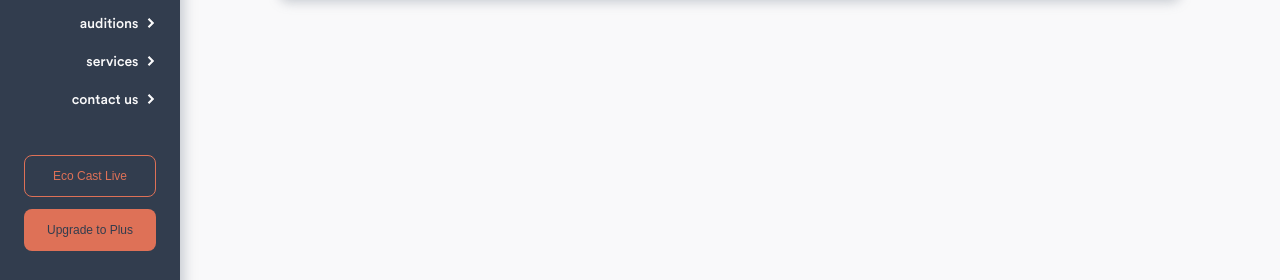
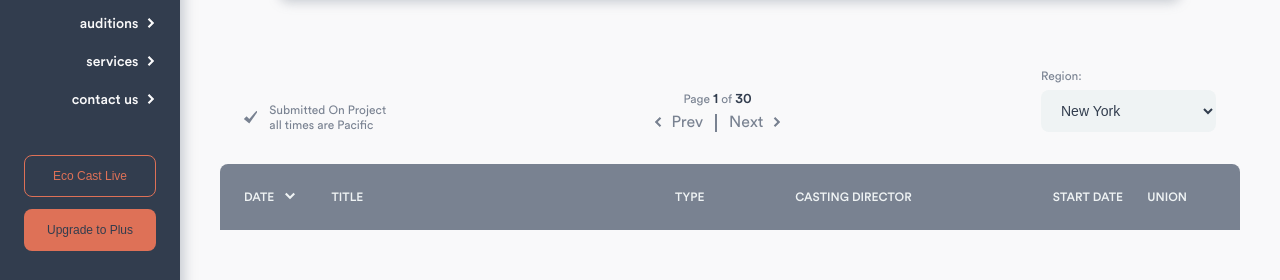
Before and after one commit to Zachcos/ActorsAccessRedesign, a Next.js app: page /breakdowns in a window 1280 px wide. Shown: the part 306-586 px from the top of the page. Built offline with nearby package versions, Linux system fonts and the light colour scheme.

Commit message:
Create breakdownsTable component with options and table header

```diff
--- /dev/null
+++ b/components/breakdownsTable.tsx
@@ -0,0 +1,188 @@
+import styled from 'styled-components';
+import { colors, font } from '../styles/variables';
+import { CheckMark, Arrow } from '../styles/icons';
+
+const Wrapper = styled.div`
+  display: flex;
+  flex-direction: column;
+  justify-content: center;
+  margin-top: 72px;
+  width: 100%;
+
+  box-sizing: border-box;
+  padding: 0 40px;
+`;
+
+const TableOptions = styled.div`
+  align-items: end;
+  box-sizing: border-box;
+  display: flex;
+  justify-content: space-between;
+  margin-bottom: 32px;
+  padding: 0 24px;
+  width: 100%;
+  .submittedNote {
+    ${font(12, 400, `${colors.neut_6}`)};
+    align-items: center;
+    display: flex;
+    line-height: 0.9rem;
+    width: 150px;
+    svg {
+      fill: ${colors.neut_6};
+      margin-right: 12px;
+      width: 24px;
+    }
+  }
+`;
+
+const Pagination = styled.div`
+  display: flex;
+  flex-direction: column;
+  align-items: center;
+  .pageCount {
+    ${font(12, 400, `${colors.neut_6}`)};
+    margin-bottom: 8px;
+    span {
+      ${font(14, 500, `${colors.neut_8}`)};
+    }
+  }
+  .paginationButtons {
+    display: flex;
+    a {
+      ${font(16, 400, `${colors.neut_6}`)};
+      text-decoration: none;
+    }
+    .prev svg {
+      fill: ${colors.neut_6};
+      margin-right: 4px;
+      transform: rotate(90deg);
+    }
+    .next svg {
+      fill: ${colors.neut_6};
+      margin-left: 4px;
+      transform: rotate(-90deg);
+    }
+    .divider {
+      background: ${colors.neut_6};
+      height: 18px;
+      margin: 0 12px;
+      width: 2px;
+    }
+  }
+`;
+
+const RegionSelect = styled.div`
+  ${font(12, 400, `${colors.neut_6}`)};
+  display: flex;
+  flex-direction: column;
+  label {
+    margin-bottom: 8px;
+  }
+  select {
+    ${font(14, 500, `${colors.neut_8}`)};
+    background: ${colors.neut_2};
+    border-radius: 8px;
+    border: none;
+    box-sizing: border-box;
+    color: ${colors.neut_8};
+    height: 42px;
+    padding-left: 16px;
+    width: 175px;
+  }
+`;
+
+const Table = styled.table`
+  thead {
+    ${font(12, 500, `${colors.neut_2}`)};
+    align-items: center;
+    background: ${colors.neut_6};
+    border-radius: 8px 8px 0 0;
+    box-sizing: border-box;
+    display: flex;
+    height: 66px;
+    padding: 0 24px;
+    text-transform: uppercase;
+    .heading {
+      align-items: center;
+      display: flex;
+      height: 66px;
+      text-align: left;
+      width: 100%;
+      &_date {
+        flex-basis: 102px;
+        width: 102px;
+        svg {
+          fill: ${colors.neut_2};
+          margin-left: 8px;
+        }
+      }
+      &_title {
+        flex-basis: 400px;
+      }
+      &_type {
+        width: 140px;
+      }
+      &_casting {
+        width: 300px;
+      }
+      &_start {
+        width: 110px;
+      }
+      &_union {
+        width: 80px;
+      }
+    }
+  }
+`;
+
+const BreakdownTable = () => {
+  return (
+    <Wrapper>
+      <TableOptions>
+        <div className='submittedNote'>
+          <CheckMark />
+          Submitted On Project all times are Pacific
+        </div>
+        <Pagination>
+          <div className='pageCount'>
+            Page <span>1</span> of <span>30</span>
+          </div>
+          <div className='paginationButtons'>
+            <a href='#' className='prev'>
+              <Arrow /> Prev
+            </a>
+            <div className='divider' />
+            <a href='#' className='next'>
+              Next <Arrow />
+            </a>
+          </div>
+        </Pagination>
+        <RegionSelect>
+          <label htmlFor='regionSelect'>Region:</label>
+          <select name='regionSelect' id='regionSelect'>
+            <option value='option1'>New York</option>
+            <option value='option2'>Los Angeles</option>
+            <option value='option3'>Chicago</option>
+            <option value='option4'>San Francisco / NorCal</option>
+          </select>
+        </RegionSelect>
+      </TableOptions>
+      <Table>
+        <thead>
+          <tr className='heading'>
+            <th className='heading_date'>
+              Date <Arrow />
+            </th>
+            <th className='heading_title'>Title</th>
+            <th className='heading_type'>Type</th>
+            <th className='heading_casting'>Casting Director</th>
+            <th className='heading_start'>Start Date</th>
+            <th className='heading_union'>Union</th>
+          </tr>
+        </thead>
+      </Table>
+    </Wrapper>
+  );
+};
+
+export default BreakdownTable;
```
